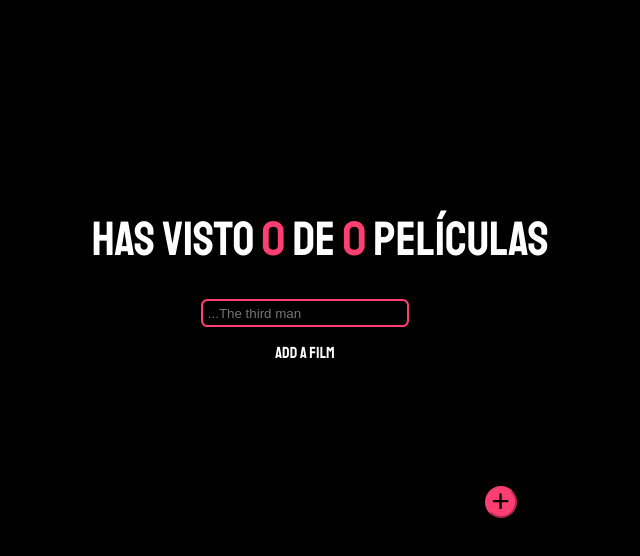
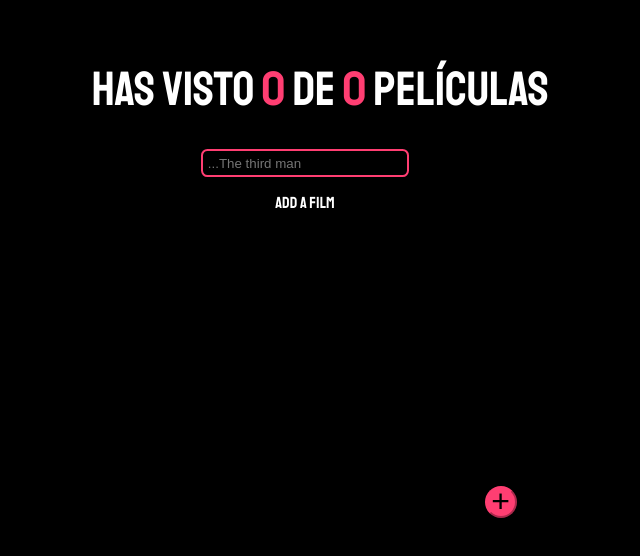
Before and after one commit to marialapc/To-Watch, a React (Create React App) app: page / in a window 1280 px wide. Shown: the part 114-670 px from the top of the page, without its empty margins (335-975 px from the left). Built offline with nearby package versions, Linux system fonts and the light colour scheme.

Commit message:
control th~e overflow

```diff
--- a/src/components/towatchCounter/towatchCounter.scss
+++ b/src/components/towatchCounter/towatchCounter.scss
@@ -3,6 +3,7 @@ font-size: 3rem;
 font-weight: 100;
 padding-left: 1.9rem;
 padding-bottom: 0.9rem;
+
 &__number{
 color: var(--pink);
 }
--- a/src/components/towatchList/towatchList.scss
+++ b/src/components/towatchList/towatchList.scss
@@ -3,4 +3,19 @@
     flex-direction: column;
     list-style: none;
     gap: 1rem;
+    height: 20rem;
+   overflow: auto;
+
 }
+
+.towatchList::-webkit-scrollbar {
+    width: 0.5em;
+}
+
+.towatchList::-webkit-scrollbar-thumb {
+    background-color: transparent;
+}
+
+.towatchList::-webkit-scrollbar-track {
+    background-color: transparent;
+}
```
